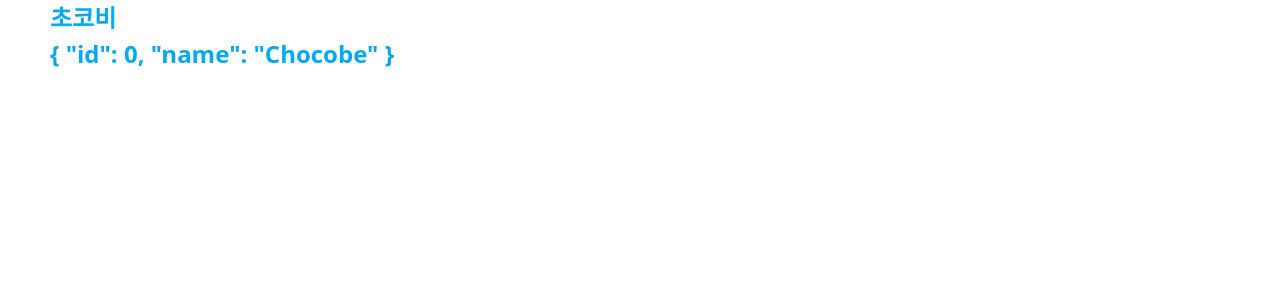
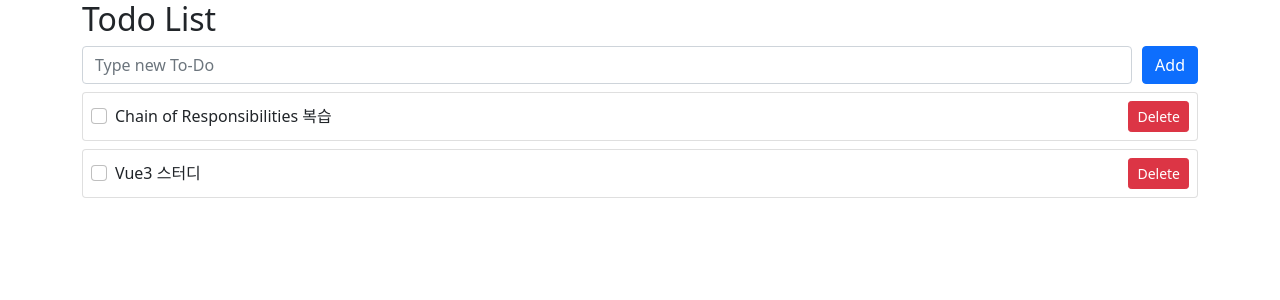
Before and after one commit to Chocobe/-Study-Vue3, a Vue app in the folder 01-코지코더/vue3-todo/: page / in a window 1280 px wide. Shown: the top 300 px of the page. Built offline with nearby package versions, Linux system fonts and the light colour scheme.

Commit message:
이벤트 발생 시키기 (emit()) 정리

```diff
--- a/01-코지코더/vue3-todo/src/App.vue
+++ b/01-코지코더/vue3-todo/src/App.vue
@@ -1,34 +1,89 @@
 <template>
-  <div class="name">{{ name }}</div>
-  <div class="user">{{ user }}</div>
+  <div class="container">
+    <h2>Todo List</h2>
+
+    <TodoSimpleForm @addTodo="addTodo" />
+
+    <div v-if="!todos.length">ToDo 를 입력해 주세요.</div>
+
+    <div v-for="(todo, idx) in todos" :key="idx" class="card mt-2">
+      <div class="card-body p-2 d-flex align-items-center">
+        <div class="form-check flex-grow-1">
+          <input
+            class="form-check-input"
+            type="checkbox"
+            :id="todo.id"
+            v-model="todo.completed"
+          />
+
+          <label
+            class="form-check-label"
+            :class="{ todo_completed: todo.completed }"
+            :for="todo.id"
+          >
+            {{ todo.subject }}
+          </label>
+        </div>
+
+        <div>
+          <button class="btn btn-danger btn-sm" @click="() => deleteTodo(idx)">
+            Delete
+          </button>
+        </div>
+      </div>
+    </div>
+  </div>
 </template>
 
 <script>
-import { ref, reactive } from "vue";
+import { ref } from "vue";
+
+import TodoSimpleForm from "@/components/TodoSimpleForm.vue";
 
 export default {
   setup() {
-    const name = ref("초코비");
+    const todo = ref("초코비");
+    const todos = ref([
+      {
+        id: 1,
+        subject: "Chain of Responsibilities 복습",
+        completed: false,
+      },
+      {
+        id: 2,
+        subject: "Vue3 스터디",
+        completed: false,
+      },
+    ]);
 
-    const user = reactive({
-      id: 0,
-      name: "Chocobe",
-    });
+    const hasError = ref(false);
+
+    const addTodo = todo => {
+      todos.value.push(todo);
+    };
+
+    const deleteTodo = idx => {
+      todos.value.splice(idx, 1);
+    };
 
     return {
-      name,
-      user,
+      todo,
+      todos,
+      hasError,
+      addTodo,
+      deleteTodo,
     };
+  },
+
+  components: {
+    TodoSimpleForm,
   },
 };
 </script>
 
-<style lang="scss">
-.name,
-.user {
-  margin-left: 50px;
-  color: #03a9f4;
-  font-size: 24px;
-  font-weight: 900;
+<style scoped lang="scss">
+.todo_completed {
+  color: #383841;
+  text-decoration: line-through;
 }
 </style>
--- a/01-코지코더/vue3-todo/src/components/HelloWorld.vue
+++ /dev/null
@@ -1,130 +0,0 @@
-<template>
-  <div class="hello">
-    <h1>{{ msg }}</h1>
-    <p>
-      For a guide and recipes on how to configure / customize this project,<br />
-      check out the
-      <a href="https://cli.vuejs.org" target="_blank" rel="noopener"
-        >vue-cli documentation</a
-      >.
-    </p>
-    <h3>Installed CLI Plugins</h3>
-    <ul>
-      <li>
-        <a
-          href="https://github.com/vuejs/vue-cli/tree/dev/packages/%40vue/cli-plugin-babel"
-          target="_blank"
-          rel="noopener"
-          >babel</a
-        >
-      </li>
-      <li>
-        <a
-          href="https://github.com/vuejs/vue-cli/tree/dev/packages/%40vue/cli-plugin-router"
-          target="_blank"
-          rel="noopener"
-          >router</a
-        >
-      </li>
-      <li>
-        <a
-          href="https://github.com/vuejs/vue-cli/tree/dev/packages/%40vue/cli-plugin-vuex"
-          target="_blank"
-          rel="noopener"
-          >vuex</a
-        >
-      </li>
-      <li>
-        <a
-          href="https://github.com/vuejs/vue-cli/tree/dev/packages/%40vue/cli-plugin-eslint"
-          target="_blank"
-          rel="noopener"
-          >eslint</a
-        >
-      </li>
-    </ul>
-    <h3>Essential Links</h3>
-    <ul>
-      <li>
-        <a href="https://vuejs.org" target="_blank" rel="noopener">Core Docs</a>
-      </li>
-      <li>
-        <a href="https://forum.vuejs.org" target="_blank" rel="noopener"
-          >Forum</a
-        >
-      </li>
-      <li>
-        <a href="https://chat.vuejs.org" target="_blank" rel="noopener"
-          >Community Chat</a
-        >
-      </li>
-      <li>
-        <a href="https://twitter.com/vuejs" target="_blank" rel="noopener"
-          >Twitter</a
-        >
-      </li>
-      <li>
-        <a href="https://news.vuejs.org" target="_blank" rel="noopener">News</a>
-      </li>
-    </ul>
-    <h3>Ecosystem</h3>
-    <ul>
-      <li>
-        <a href="https://router.vuejs.org" target="_blank" rel="noopener"
-          >vue-router</a
-        >
-      </li>
-      <li>
-        <a href="https://vuex.vuejs.org" target="_blank" rel="noopener">vuex</a>
-      </li>
-      <li>
-        <a
-          href="https://github.com/vuejs/vue-devtools#vue-devtools"
-          target="_blank"
-          rel="noopener"
-          >vue-devtools</a
-        >
-      </li>
-      <li>
-        <a href="https://vue-loader.vuejs.org" target="_blank" rel="noopener"
-          >vue-loader</a
-        >
-      </li>
-      <li>
-        <a
-          href="https://github.com/vuejs/awesome-vue"
-          target="_blank"
-          rel="noopener"
-          >awesome-vue</a
-        >
-      </li>
-    </ul>
-  </div>
-</template>
-
-<script>
-export default {
-  name: "HelloWorld",
-  props: {
-    msg: String,
-  },
-};
-</script>
-
-<!-- Add "scoped" attribute to limit CSS to this component only -->
-<style scoped lang="scss">
-h3 {
-  margin: 40px 0 0;
-}
-ul {
-  list-style-type: none;
-  padding: 0;
-}
-li {
-  display: inline-block;
-  margin: 0 10px;
-}
-a {
-  color: #42b983;
-}
-</style>
--- /dev/null
+++ b/01-코지코더/vue3-todo/src/components/TodoSimpleForm.vue
@@ -0,0 +1,59 @@
+<template>
+  <form @submit.prevent="onSubmit">
+    <div class="d-flex">
+      <div class="flex-grow-1" style="margin-right: 10px">
+        <input
+          class="form-control"
+          type="text"
+          v-model="todo"
+          placeholder="Type new To-Do"
+        />
+      </div>
+
+      <div>
+        <button class="btn btn-primary" type="submit">Add</button>
+      </div>
+    </div>
+
+    <div v-show="hasError" style="color: #ff1493">
+      This Field cannot be empty
+    </div>
+  </form>
+</template>
+
+<script>
+import { ref } from "vue";
+
+export default {
+  setup(_props, context) {
+    const todo = ref("");
+    const hasError = ref(false);
+
+    const onSubmit = () => {
+      if (!todo.value) {
+        hasError.value = true;
+        return;
+      }
+
+      context.emit("addTodo", {
+        id: Date.now(),
+        subject: todo.value,
+        completed: false,
+      });
+
+      todo.value = "";
+      hasError.value = false;
+    };
+
+    return {
+      todo,
+      hasError,
+      onSubmit,
+    };
+  },
+};
+</script>
+
+<style scoped lang="scss">
+//
+</style>
--- a/01-코지코더/vue3-todo/src/router/index.js
+++ b/01-코지코더/vue3-todo/src/router/index.js
@@ -1,21 +1,7 @@
 import { createRouter, createWebHistory } from "vue-router";
-import Home from "../views/Home.vue";
 
 const routes = [
-  {
-    path: "/",
-    name: "Home",
-    component: Home,
-  },
-  {
-    path: "/about",
-    name: "About",
-    // route level code-splitting
-    // this generates a separate chunk (about.[hash].js) for this route
-    // which is lazy-loaded when the route is visited.
-    component: () =>
-      import(/* webpackChunkName: "about" */ "../views/About.vue"),
-  },
+  //
 ];
 
 const router = createRouter({
```
Also changed, not shown: 1 other file (tests, documents, lock files or other folders).
